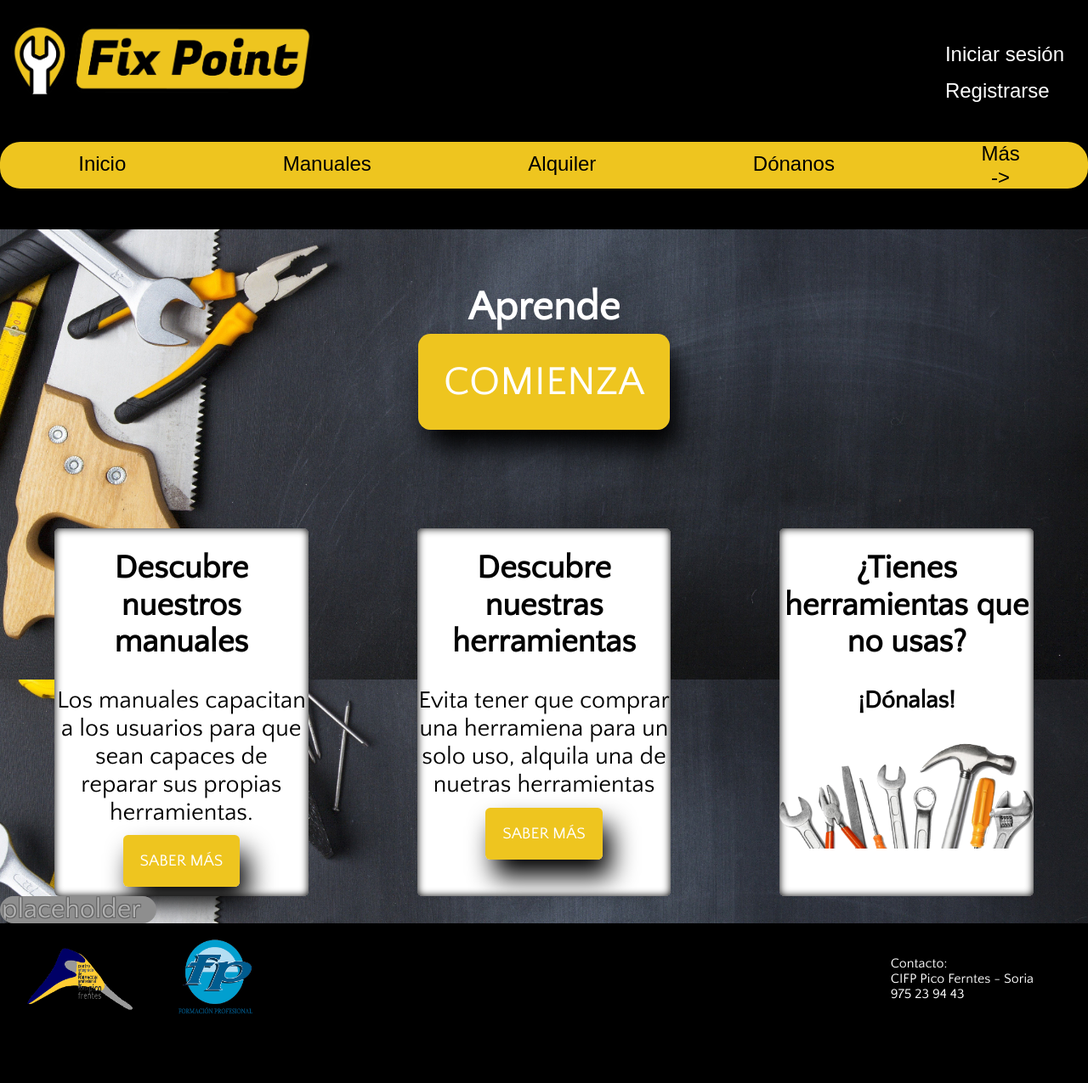
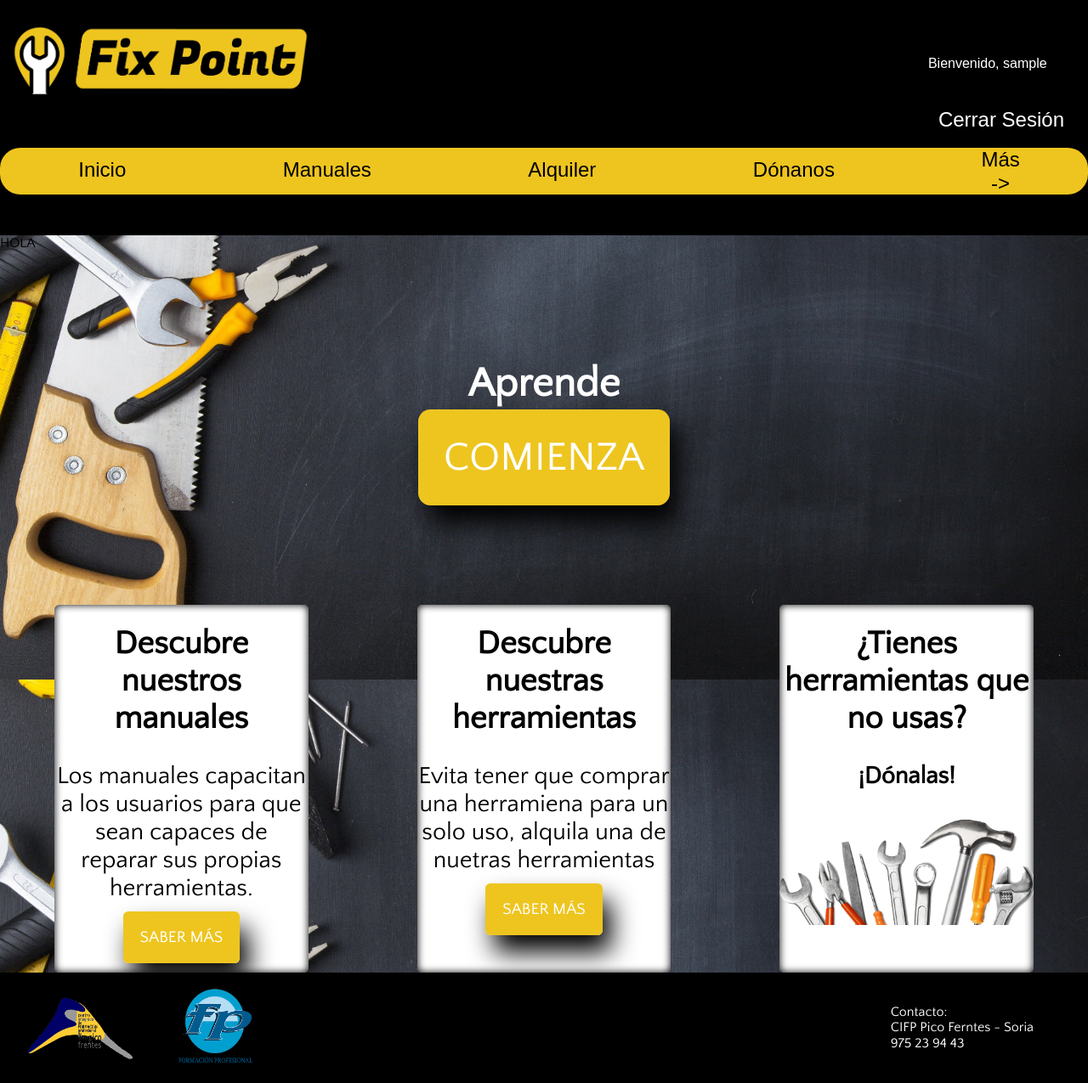
Before and after one commit to MikelUrruti/Grupo1Reto1, a PHP site: page /?cerrado=1 in a window 1280 px wide. Shown: the whole page at 85% size. Before the commit the page ends 1194 px from the top, so only its background shows below. Run offline with PHP 8.4, Linux system fonts and the light colour scheme; the visitor is signed in with stand-in values (Sample User, id 1); some web fonts are replaced.

Commit message:
dsfsadf
asdfasdf

```diff
--- a/html/css/cssNav.css
+++ b/html/css/cssNav.css
@@ -1,6 +1,12 @@
 /*
     ESTILO MOVIL
 */
+
+
+#primerUsu, #segundoUsu {
+    color:white;
+}
+
 
 /*Estilo de las imagenes*/
 .imgUsuario{
--- a/html/css/style.css
+++ b/html/css/style.css
@@ -271,6 +271,11 @@ Si abro el menú, este tapará todo */
       font-size: 1.2em;
       transition: font-size 1s;
   }
+
+  #index #section1 {
+    margin-top: 10%;
+  }
+
 }
 /* Ordenador */
 @media Screen and (min-width: 1025px) {
@@ -350,35 +355,3 @@ Si abro el menú, este tapará todo */
 }
 
 /* Fin estilos Load */
-
-
-#txtTest, ::placeholder {
-  outline:none;
-  border:none;
-  border-radius: 1em;
-  /* text-align: center; */
-  writing-mode: horizontal-tb;
-  color: #EEC51F;
-  background-color:rgb(143, 143, 143);
-  text-shadow: -1px 1px 0 #000,
-  1px 1px 0 #000,
- 1px -1px 0 #000,
--1px -1px 0 #000;
-}
-
-#txtTest::placeholder {
-  color:white;
-  opacity: .3;
-}
-
-#txtTest {
-  font-size: 2em;
-  width: 180px;
-  height: 30px;
-}
-
-#txtTest:focus {
-  opacity: 1;
-  border-radius: 2rem;
-  box-shadow: 0 0 8px white;
-}
--- a/html/index.php
+++ b/html/index.php
@@ -21,13 +21,21 @@
 
 <body id="index" class="ordenCajas">
     <?php
-        include("plantillas/indexNav.html")
+        include("plantillas/indexNav.php")
     ?>
+
+     <noscript>
+            <h1>
+                Su navegador no tiene activado JavaScript.
+                                <br>
+                Es posible que no visualice la página correctamente
+            </h1>
+        </noscript>
 
      <!-- FIN HEADER COMIENZA CUERPO -->
     <section id="section1">
         <h1 id="txtEscribir"></h1>
-        <a href="#">comienza</a>
+        <a href="registro.php">comienza</a>
     </section>
 
     <section id="section2">
@@ -54,11 +62,14 @@
         </article>
     </section>
 
-    <input type="text" name="" placeholder="placeholder" id="txtTest">
-
     <?php
         include ("plantillas/indexFooter.html");
     ?>
+
+
+
+
+
 </body>
 
 </html>
--- a/html/plantillas/indexNav.html
+++ /dev/null
@@ -1,55 +0,0 @@
-<!-- <!DOCTYPE html>
-<html lang="es">
-<head>
-    <meta charset="UTF-8">
-    <meta http-equiv="X-UA-Compatible" content="IE=edge">
-    <meta name="viewport" content="width=device-width, initial-scale=1.0">
-    <title>Inicio - Fix Point</title>
-    <link rel="stylesheet" href="../css/normalizar.css">
-    <link rel="stylesheet" href="../css/cssNav.css">
-    <script src="../JS/js.js"></script>
-</head>
-<body> -->
-    <input class="btnMenu" type="checkbox" name="" id="chkMenu">
-    <label id="lblMenu" class="btnMenu" for="chkMenu">&#9776; <span id="lblSpan">Cerrar</span></label>
-    <header>
-        <noscript>
-            <h1>
-                Su navegador no tiene activado JavaScript.
-                                <br>
-                Es posible que no visualice la página correctamente
-            </h1>
-        </noscript>
-
-        <div id="containerNav">
-            <a href="index.php"><img src="./img/logo.png" alt="cabecera" id="imgCab"></a>
-
-            <ul id="primerUsu">
-                <li><a href="login.php">Iniciar sesión</a></li>
-                <li id="ultimousu"><a href="registro.php">Registrarse</a></li>
-                <a class="imgUsuario" href=""><img src="./img/inicio_sesion.png" alt=""></a>
-            </ul>
-        </div>
-
-        <nav>
-            <a href="index.php">Inicio</a>
-            <a href="Manuales_lista.php">Manuales</a>
-            <a href="#">Alquiler</a>
-            <a href="donar.html">Dónanos</a>
-            <a class="oculto" href="conocenos.php">Sobre nosotros</a>
-            <a class="oculto" href="contacto.php">Contacto</a>
-            <div id="masTit" href="#">
-                Más <div id="flecha">-></div>
-                <a class="oculto" href="conocenos.php">Sobre nosotros</a>
-                <a class="oculto" href="contacto.php">Contacto</a>
-            </div>
-        </nav>
-
-        <ul id="segundoUsu">
-            <a class="imgUsuario" href=""><img src="./img/inicio_sesion.png" alt=""></a>
-            <li><a href="login.php">Iniciar sesión</a></li>
-            <li><a href="registro.php">Registrarse</a></li>
-        </ul>
-    </header>
-    <!-- </body>
-</html> -->
--- /dev/null
+++ b/html/plantillas/indexNav.php
@@ -0,0 +1,89 @@
+<!-- <!DOCTYPE html>
+<html lang="es">
+<head>
+    <meta charset="UTF-8">
+    <meta http-equiv="X-UA-Compatible" content="IE=edge">
+    <meta name="viewport" content="width=device-width, initial-scale=1.0">
+    <title>Inicio - Fix Point</title>
+    <link rel="stylesheet" href="../css/normalizar.css">
+    <link rel="stylesheet" href="../css/cssNav.css">
+    <script src="../JS/js.js"></script>
+</head>
+<body> -->
+
+
+    <?php
+        session_start();
+    ?>
+
+    <input class="btnMenu" type="checkbox" name="" id="chkMenu">
+    <label id="lblMenu" class="btnMenu" for="chkMenu">&#9776; <span id="lblSpan">Cerrar</span></label>
+    <header>
+        <div id="containerNav">
+            <a href="index.php"><img src="./img/logo.png" alt="cabecera" id="imgCab"></a>
+
+            <ul id="primerUsu">
+                <?php
+                 if (isset($_SESSION["email"]) && isset($_SESSION["usuario"])) {
+                    echo "
+                    <li><p>Bienvenido, $_SESSION[usuario]</p></li>
+                    <li><a href=index.php?cerrado=true>Cerrar Sesión</a></li>
+                    ";
+                    // <li><a class=imgUsuario href=><img src=./img/inicio_sesion.png alt=></a></li>
+
+                    } else {
+                        echo "
+                        <li><a href=login.php>Iniciar sesión</a></li>
+                        <li id=ultimousu><a href=registro.php>Registrarse</a></li>
+                        ";
+                    }
+
+                ?>
+            </ul>
+        </div>
+
+        <nav>
+            <a href="index.php">Inicio</a>
+            <a href="Manuales_lista.php">Manuales</a>
+            <a href="#">Alquiler</a>
+            <a href="donar.html">Dónanos</a>
+            <a class="oculto" href="conocenos.php">Sobre nosotros</a>
+            <a class="oculto" href="contacto.php">Contacto</a>
+            <div id="masTit" href="#">
+                Más <div id="flecha">-></div>
+                <a class="oculto" href="conocenos.php">Sobre nosotros</a>
+                <a class="oculto" href="contacto.php">Contacto</a>
+            </div>
+        </nav>
+
+
+
+        <ul id="segundoUsu">
+            <?php
+
+            if (isset($_SESSION["email"]) && isset($_SESSION["usuario"])) {
+                echo "
+                <li><p>Bienvenido, $_SESSION[usuario]</p></li>
+                <li><a href=.php>Cerrar Sesión</a></li>
+                ";
+                // <li><a class=imgUsuario href=><img src=./img/inicio_sesion.png alt=user></a> </li>
+
+                } else {
+                    echo "
+                    <li><a href=login.php>Iniciar sesión</a></li>
+                    <li><a href=registro.php>Registrarse</a></li>
+                    ";
+                }
+
+            ?>
+        </ul>
+    </header>
+
+    <?php
+    if ($_GET["cerrado"]) {
+        session_destroy();
+        echo "HOLA";
+    }
+    ?>
+    <!-- </body>
+</html> -->
```
